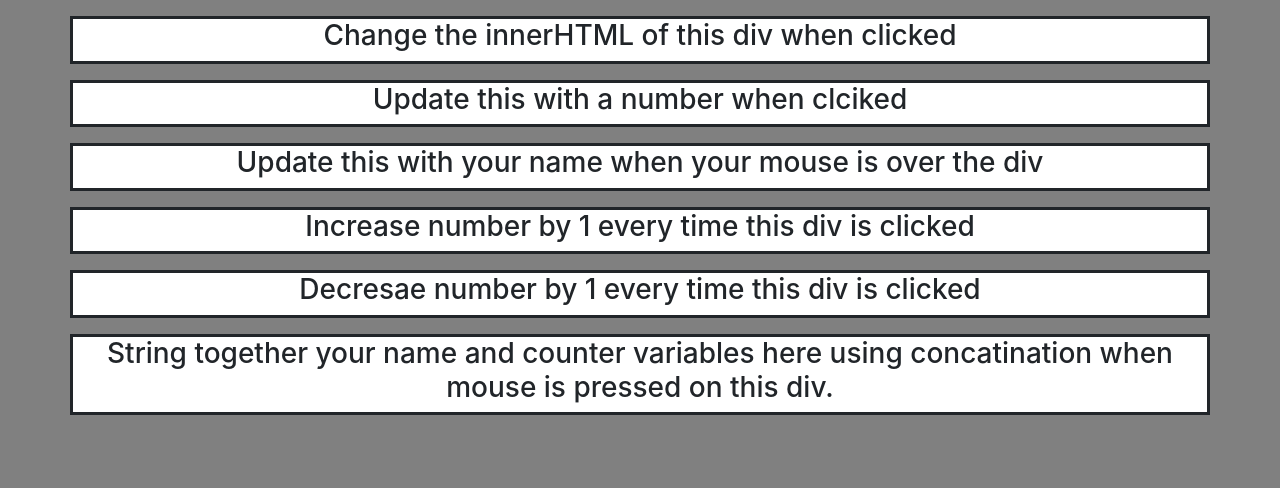
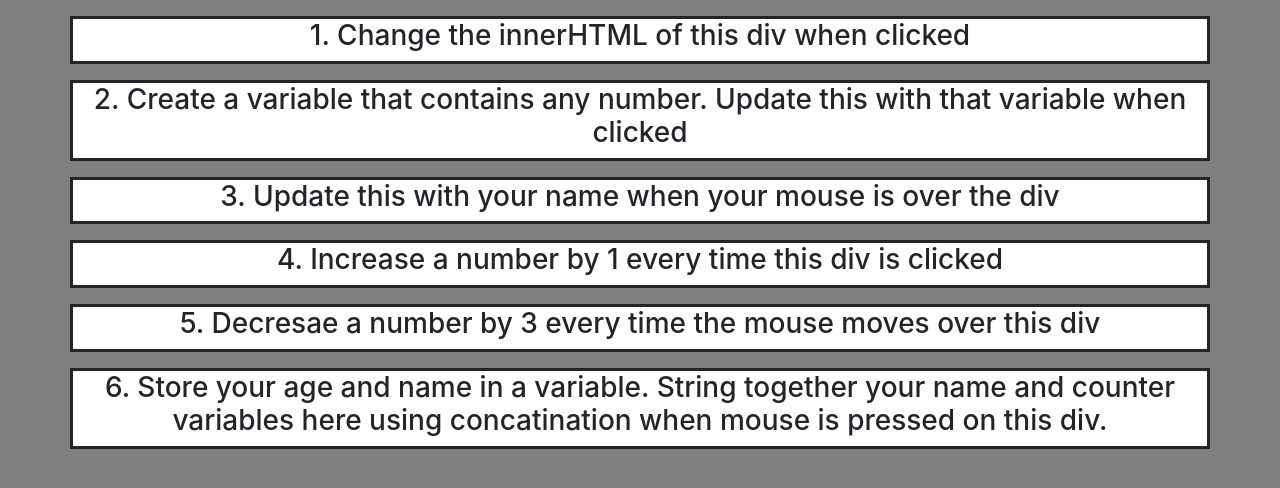
Before and after one commit to stevenjlance/Variables, a plain HTML site: page index.html in a window 1280 px wide. Drawn offline with nearby package versions, Linux system fonts and the light colour scheme.

Commit message:
Updated with directions in script.js and on README.md

```diff
--- a/index.html
+++ b/index.html
@@ -10,22 +10,22 @@
   </head>
   <body>
     <div class="container" id="text">
-      <h3>Change the innerHTML of this div when clicked</h3>
+      <h3>1. Change the innerHTML of this div when clicked</h3>
     </div>
     <div class="container" id="number">
-      <h3>Update this with a number when clciked</h3>
+      <h3>2. Create a variable that contains any number. Update this with that variable when clicked</h3>
     </div>
-    <div class="container" id ="name">
-      <h3>Update this with your name when your mouse is over the div</h3>
+    <div class = "container" id ="yourName">
+      <h3>3. Update this with your name when your mouse is over the div</h3>
     </div>
     <div class="container" id ="countUp">
-      <h3>Increase number by 1 every time this div is clicked</h3>
+      <h3>4. Increase a number by 1 every time this div is clicked</h3>
     </div>
     <div class="container" id ="countDown">
-      <h3>Decresae number by 1 every time this div is clicked</h3>
+      <h3>5. Decresae a number by 3 every time the mouse moves over this div</h3>
     </div>
     <div class="container" id ="combined">
-      <h3>String together your name and counter variables here using concatination when mouse is pressed on this div.</h3>
+      <h3>6. Store your age and name in a variable. String together your name and counter variables here using concatination when mouse is pressed on this div.</h3>
     </div>
     <!-- Connect JS script to HTML file -->
     <script src="script.js"></script>
--- a/script.js
+++ b/script.js
@@ -1,6 +1,29 @@
-// Declare variables here
-var text = document.querySelector("#text");
-text.addEventListener("click", function(){
-  text.innerHTML = `<h1>CLICKED</h1>`
-})
-// Declare event listeners here
+console.log("Connected")
+// 1. Change the innerHTML of the first div when clicked
+
+
+
+
+
+// 2. Create a variable that contains any number. Update the second div with that variable when clicked. Bonus points if you can make it an h2 and use ${}
+
+
+
+
+// 3. Update the third div with your name when your mouse is over the div.
+
+
+
+
+// 4. Increase a number by 1 every time the 4th div is clicked. Bonus points if you can make it an h2 and use ${}. Double triple bonus points if you can get the number to reset when the mouse LEAVES the div.
+
+
+
+
+
+// 5. Decresae a a number by 3 every time the mouse moves inside the 5th div
+
+
+
+
+// 6. Store your age and name in a variable. String together your name and counter variables here using concatination when mouse is pressed on this div
```
Also changed, not shown: 1 other file.
